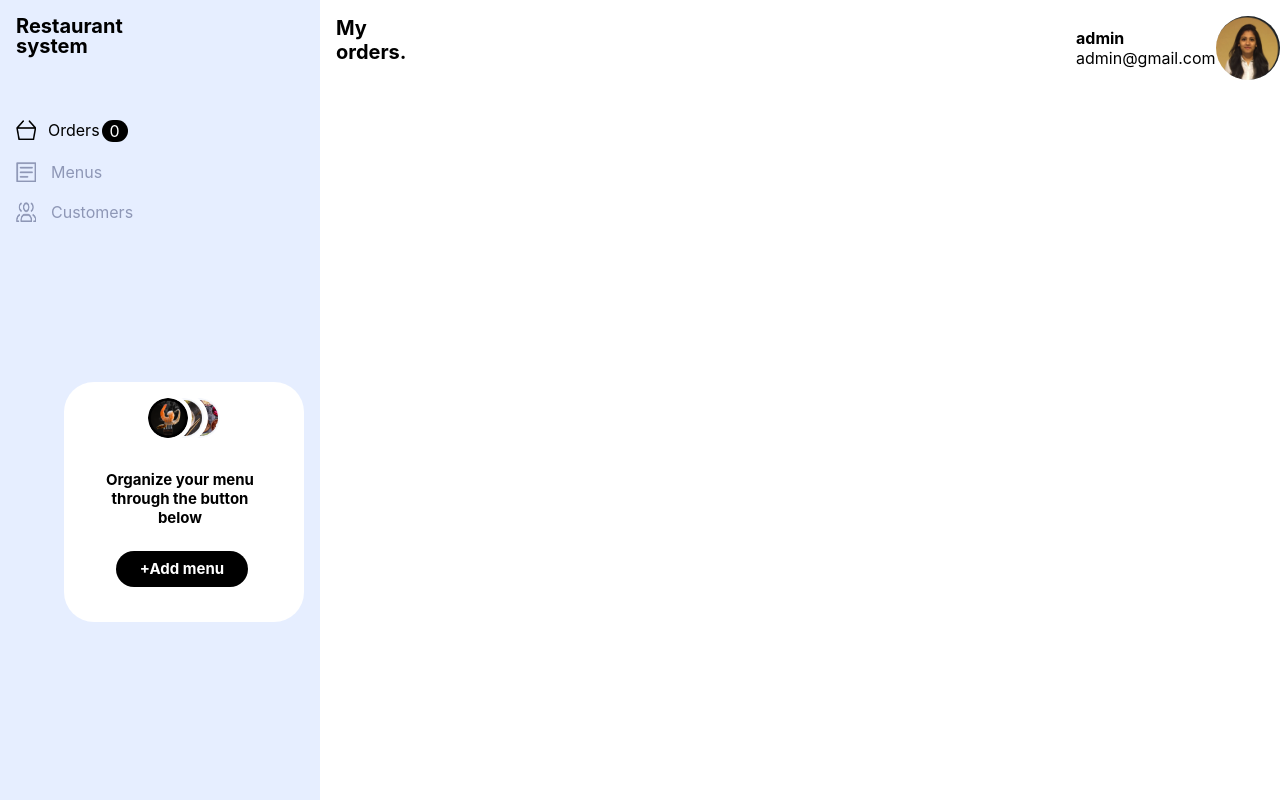
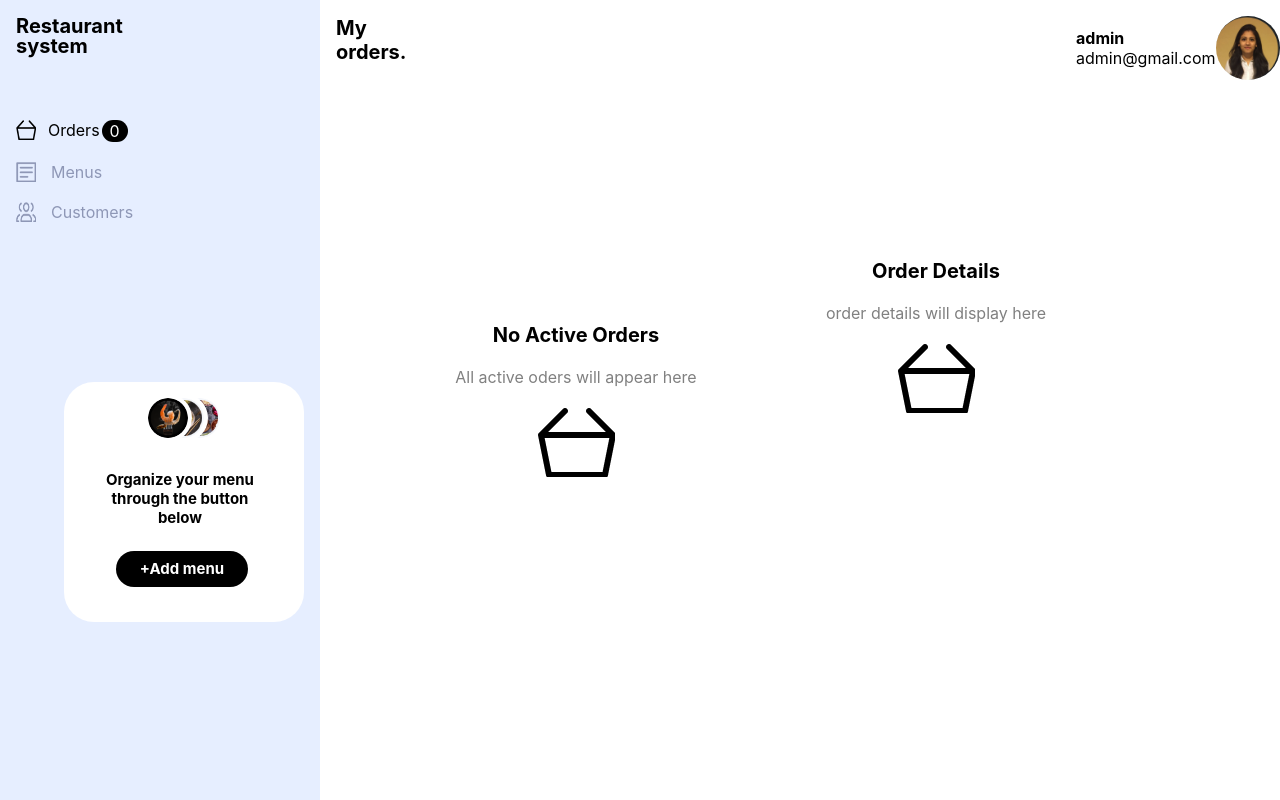
Before and after one commit to Templa-io/restaurant-management-system, a React (Create React App) app: page / in a window 1280 px wide. Built offline with nearby package versions, Linux system fonts and the light colour scheme.

Commit message:
update order lists

```diff
--- a/src/components/EmptyOrderList.css
+++ b/src/components/EmptyOrderList.css
@@ -165,3 +165,41 @@ color: black;
 .profile > div:nth-child(1){
     font-weight: bold;
 }
+.container{
+    display: flex;
+    align-items: center;
+}
+.active-orders{
+    display: flex;
+    flex-direction: column;
+    align-items: center;
+    justify-content: center;
+    width: 30rem;
+    height: 40rem;
+    gap: 20px;
+}
+
+.active-orders > div:nth-child(1){
+font-weight: bold;
+font-size: 20px;
+}
+.active-orders > div:nth-child(2){
+    color: gray;
+}.order-details{
+    display: flex;
+    flex-direction: column;
+    align-items: center;
+    justify-content: center;
+    width: 15rem;
+    height: 10rem;
+    gap: 20px;
+    padding-bottom: 8rem;
+}
+
+.order-details > div:nth-child(1){
+font-weight: bold;
+font-size: 20px;
+}
+.order-details > div:nth-child(2){
+    color: gray;
+}
--- a/src/components/EmptyOrderList.js
+++ b/src/components/EmptyOrderList.js
@@ -7,6 +7,7 @@ import image4 from '../assets/Ellipse 67.png'
 import image5 from '../assets/Ellipse 68.png'
 import image6 from '../assets/Ellipse 69.png'
 import image7 from '../assets/Image (2).png'
+
 
 const EmptyOrderList = () => {
   return (
@@ -54,6 +55,19 @@ const EmptyOrderList = () => {
              <img src={image7} alt=''/>
 
         </div>
+        <div className='container'>
+              <div className='active-orders'>
+            <div>No Active Orders</div>
+            <div>All active oders will appear here</div>
+            <img src={image1} alt=''/>
+        </div>
+        <div className='order-details'>
+            <div>Order Details</div>
+            <div>order details will display here</div>
+            <img src={image1} alt=''/>
+        </div>
+        </div>
+
        </div>
     </div>
   )
```
